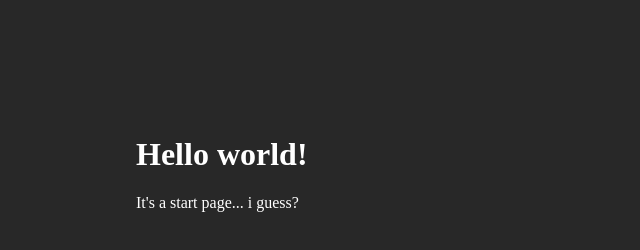
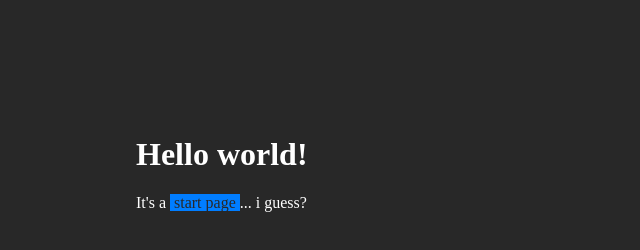
Before and after one commit to egoros7/coolstartpage, a plain HTML site: page index.html in a window 1280 px wide. Shown: the whole page, without its empty margins (0-640 px from the left). Drawn offline with Linux system fonts and the light colour scheme.

Commit message:
Fix an error (typo)

```diff
--- a/page.css
+++ b/page.css
@@ -16,7 +16,7 @@ body
 	padding: 10%;
 }
 
-bluebg
+.bluebg
 {
 	background-color: var(--color-blue);
 	color: var(--color-bg);
```
